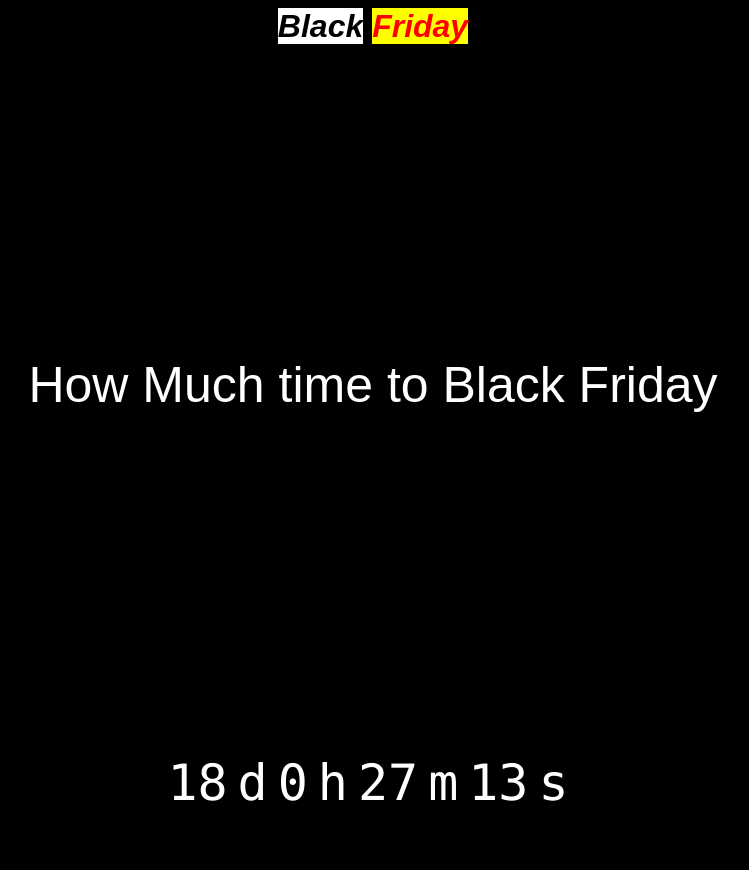
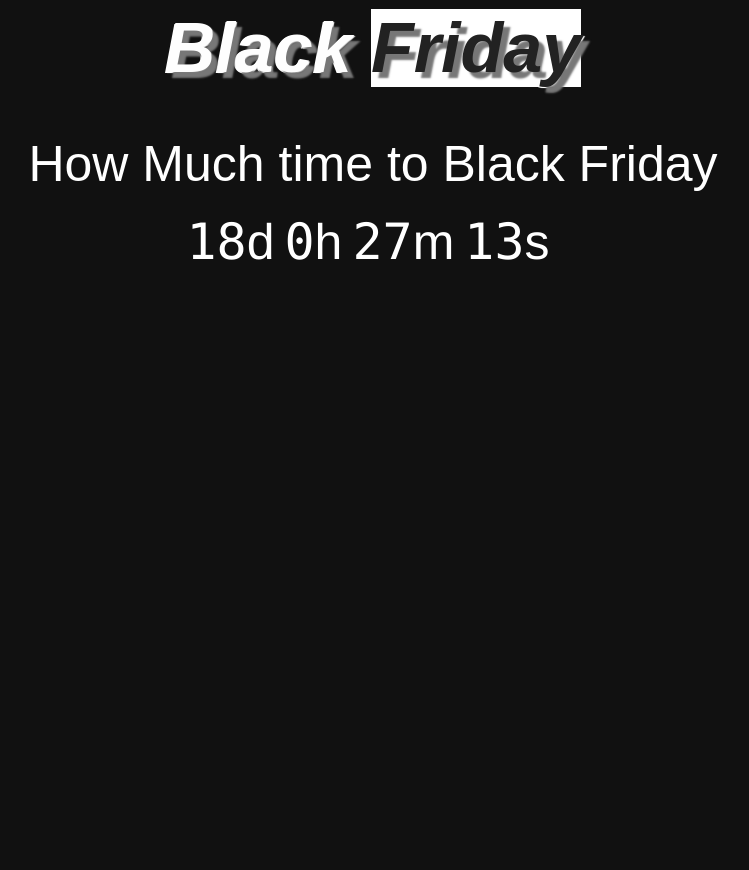
Before and after one commit to TrueBinary/truebinary.github.com, a PHP site: page / in a window 1280 px wide. Shown: the whole page, without its empty margins (267-1016 px from the left). After the commit the page ends 260 px from the top, so only its background shows below. Run offline with PHP 8.4, Linux system fonts and the light colour scheme; some web fonts are replaced.

Commit message:
continuando testendo

```diff
--- a/index.html
+++ b/index.html
@@ -6,17 +6,17 @@
     </head>
     <body>
         <div class="center-text">
-            <h1><em> <span class="font-black">Black</span> <span class="font-friday">Friday</span></em></h1>
+            <h1><span class="font-black">Black</span> <span class="font-friday">Friday</span></h1>
         </div>
         <div class="subtext">
             <p>How Much time to Black Friday</p>
        </div>
         <div class="timer" id="timer">
             <script type="text/javascript" src="script.js"></script>
-            <div id="days" class="timer-elements"></div> <p class="timer-elements">d</p>
-            <div id="hours"class="timer-elements"></div> <p class="timer-elements">h</p>
-            <div id="minutes" class="timer-elements"></div><p class="timer-elements">m</p>
-            <div id="seconds" class="timer-elements"></div><p class="timer-elements">s</p>
+            <div id="days" class="timer-elements"></div> <p class="timer-unity-elements">d</p>
+            <div id="hours"class="timer-elements"></div> <p class="timer-unity-elements">h</p>
+            <div id="minutes" class="timer-elements"></div><p class="timer-unity-elements">m</p>
+            <div id="seconds" class="timer-elements"></div><p class="timer-unity-elements">s</p>
         </div>
     </body>
 </html>
--- a/style.css
+++ b/style.css
@@ -1,18 +1,29 @@
+p {
+  margin: 0;
+  padding: 0;
+}
+.timer-elements{
+  font-family: consolas;
+}
+h1{
+  font-style: italic;
+  font-size: 70px;
+  text-shadow: 6px 6px 2px #777, 1px 1px 1px #fff, -1px 1px #fff;
+}
+
 body {
-  background-color: black;
+  background-color: #111;
   color: white;
   flex-direction: column;
   justify-content: center;
   align-items: center;
-  font-family:  Arial, Helvetica, sans-serif;;
+  font-family:  Arial, Helvetica, sans-serif;
 }
 .center-text {
   text-align: center;
-  font: 45px;
 }
 .subtext{
   text-align: center;
-  padding: 30vh;
   font-size: 50px;
 
 }
@@ -22,17 +33,18 @@ body {
   align-items: center;
   font-size: 50px;
   padding: 0px;
+  text-align: center;
+  margin: 20px 0px;
 }
 
 .font-black{
-  color:black;
+  color: #fefefe;
+}
+.font-friday{
+  color:#222;
   background: white;
 }
-.font-friday{
-  color:red;
-  background: yellow;
+.timer-unity-elements{
+  padding-right: 10px;
+  font-family: helvetica;
 }
-.timer-elements{
-  padding-right: 10px;
-  font-family: Menlo,Monaco,Consolas,"Liberation Mono","Courier New",monospace;
-}
```
